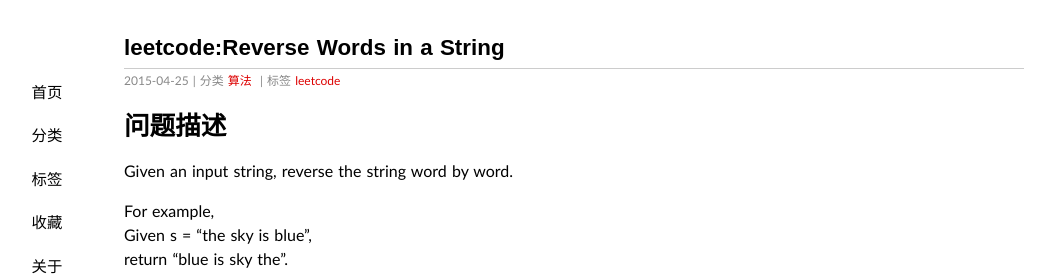
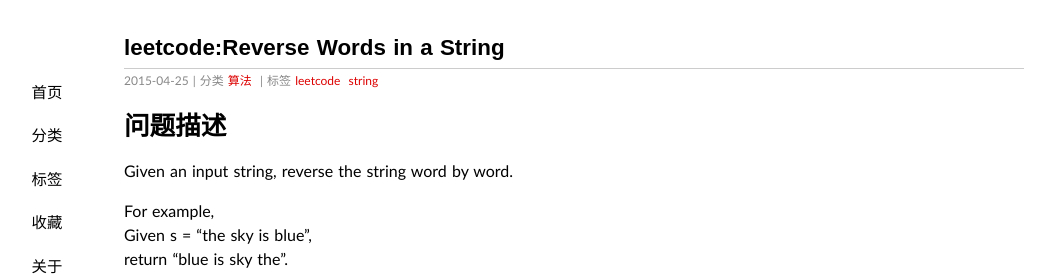
Before and after one commit to genzzhang/genzzhang.github.io, a Jekyll site: the page built from _posts/2015-04-25-leetcode-reverse-words-in-a-string.md, in a window 1280 px wide. Shown: the top 276 px of the page, without its empty margins (66-1121 px from the left). Built offline with Jekyll 4.4.1, drawn with Linux system fonts in a browser that asks for light colours; some web fonts are replaced.

Commit message:
lettcode

```diff
--- a/_posts/2015-04-25-leetcode-reverse-words-in-a-string.md
+++ b/_posts/2015-04-25-leetcode-reverse-words-in-a-string.md
@@ -3,7 +3,7 @@
 title: leetcode:Reverse Words in a String
 date: 2015-04-25 18:38
 categories: 算法
-tags: leetcode
+tags: leetcode string
 ---
 
 # 问题描述
```
Also changed, not shown: _posts/2015-04-16-leetcode-查找-find-minimum-in-rotated-sorted-array.md (+1 -1 lines).
